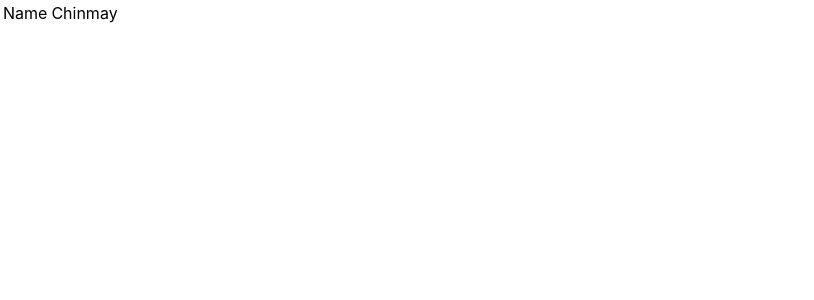
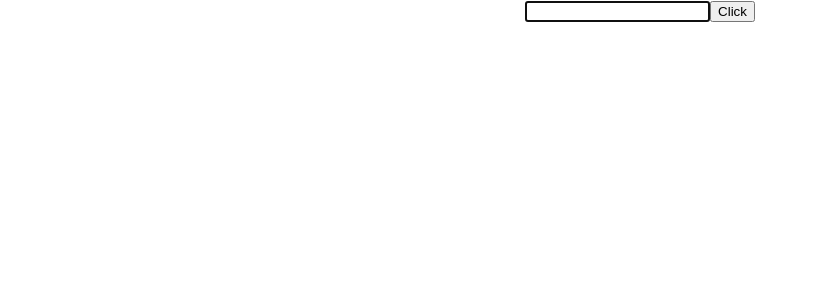
Before and after one commit to chinmaybhat1/react-js, a React (Create React App) app: page / in a window 1280 px wide. Shown: the top 300 px of the page, without its empty margins (0-814 px from the left). Built offline with nearby package versions, Linux system fonts and the light colour scheme.

Commit message:
Refs in react

```diff
--- a/src/App.js
+++ b/src/App.js
@@ -13,6 +13,7 @@ import NameList from './Components/NameList';
 import Form from './Components/Form';
 import ParentLifecycle from './Components/ParentLifecycle';
 import Table from './Components/Table';
+import RefsDemo from './Components/RefsDemo';
 
 function App() {
   return (
@@ -28,7 +29,8 @@ function App() {
       {/* <NameList/> */}
       {/* <Form topic='react'/> */}
       {/* <ParentLifecycle/> */}
-      <Table />
+      {/* <Table /> */}
+      <RefsDemo/>
     </div>
   );
 }
--- /dev/null
+++ b/src/Components/RefsDemo.js
@@ -0,0 +1,36 @@
+import React, { Component } from 'react';
+
+class RefsDemo extends Component {
+    constructor(props) {
+      super(props)
+      this.createRef = React.createRef()
+      this.callbackRef = null
+      this.setCallbackref = (element) => {
+        this.callbackRef = element
+      }
+    }
+
+    componentDidMount(){
+        //this.createRef.current.focus()
+        if(this.callbackRef){
+            this.callbackRef.focus()
+        }
+    }
+
+    clickHandler = () => {
+        // alert(this.createRef.current.value)
+        alert(this.callbackRef.value)
+    }
+
+  render() {
+    return (
+      <div>
+        {/* <input type='text' ref={this.createRef}/> */}
+        <input type='text' ref={this.setCallbackref}/>
+        <button onClick={this.clickHandler}>Click</button>
+      </div>
+    );
+  }
+}
+
+export default RefsDemo;
```
